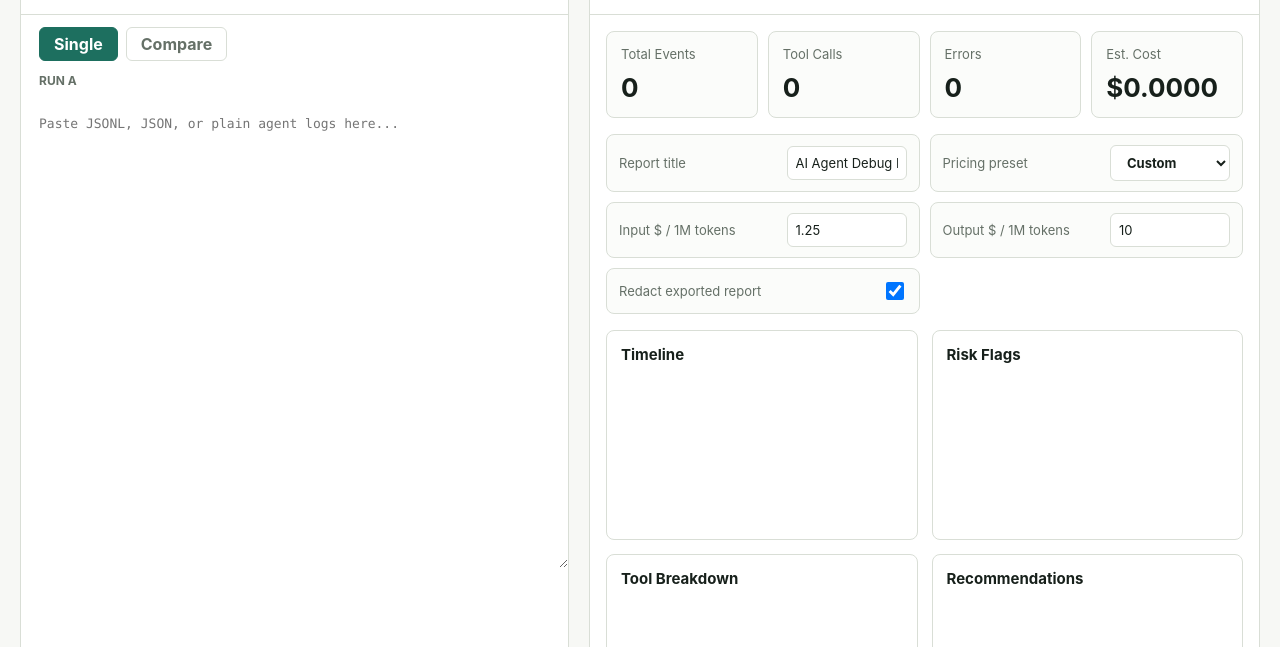
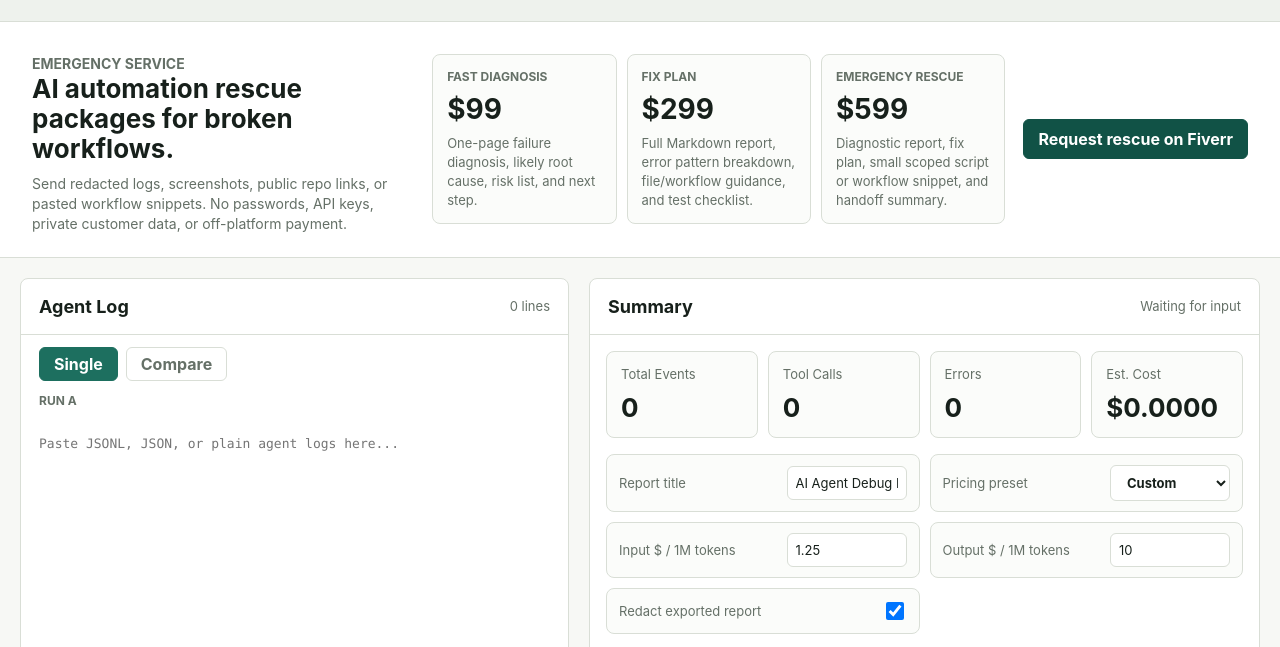
Before and after one commit to butianhua4/ai-agent-debug-kit, a browser extension: page index.html in a window 1280 px wide. Shown: the part 283-930 px from the top of the page. Drawn offline with Linux system fonts and the light colour scheme.

Commit message:
Promote emergency rescue offer

```diff
--- a/index.html
+++ b/index.html
@@ -3,8 +3,8 @@
   <head>
     <meta charset="utf-8">
     <meta name="viewport" content="width=device-width, initial-scale=1">
-    <title>AI Agent Debug Kit</title>
-    <meta name="description" content="Debug AI agent logs in one browser tab. Inspect tool calls, errors, warnings, token cost, risk flags, repeated patterns, and export Markdown reports.">
+    <title>AI Agent Debug Kit | Emergency AI Automation Rescue</title>
+    <meta name="description" content="Debug AI agent logs in one browser tab, or request emergency AI automation rescue for broken agent workflows, Node.js automations, and CI failures.">
     <meta name="theme-color" content="#2563eb">
     <link rel="canonical" href="https://butianhua4.github.io/ai-agent-debug-kit/">
     <meta property="og:type" content="website">
@@ -49,6 +49,7 @@
       <div>
         <p class="eyebrow">AI Agent Debug Kit</p>
         <h1>Inspect agent logs before they become production incidents.</h1>
+        <p class="hero-copy">Need urgent help? Request a scoped rescue for AI agent failures, tool-call errors, Node.js automation breaks, or CI failures.</p>
       </div>
       <div class="actions">
         <select id="sampleSelect" aria-label="Sample scenario">
@@ -71,6 +72,32 @@
         <a class="service-link" href="https://www.fiverr.com/aibuildflow/fix-agent-workflow-errors-and-debug-automation-logs" target="_blank" rel="noopener">Hire Debug Help</a>
       </div>
     </header>
+
+    <section class="rescue-strip" aria-labelledby="rescueTitle">
+      <div>
+        <p class="eyebrow">Emergency service</p>
+        <h2 id="rescueTitle">AI automation rescue packages for broken workflows.</h2>
+        <p>Send redacted logs, screenshots, public repo links, or pasted workflow snippets. No passwords, API keys, private customer data, or off-platform payment.</p>
+      </div>
+      <div class="offer-grid">
+        <article>
+          <span>Fast diagnosis</span>
+          <strong>$99</strong>
+          <p>One-page failure diagnosis, likely root cause, risk list, and next step.</p>
+        </article>
+        <article>
+          <span>Fix plan</span>
+          <strong>$299</strong>
+          <p>Full Markdown report, error pattern breakdown, file/workflow guidance, and test checklist.</p>
+        </article>
+        <article>
+          <span>Emergency rescue</span>
+          <strong>$599</strong>
+          <p>Diagnostic report, fix plan, small scoped script or workflow snippet, and handoff summary.</p>
+        </article>
+      </div>
+      <a class="service-link rescue-cta" href="https://www.fiverr.com/aibuildflow/fix-agent-workflow-errors-and-debug-automation-logs" target="_blank" rel="noopener">Request rescue on Fiverr</a>
+    </section>
 
     <main class="workspace">
       <section class="input-pane" aria-labelledby="inputTitle">
--- a/styles.css
+++ b/styles.css
@@ -57,6 +57,14 @@ h1 {
   letter-spacing: 0;
 }
 
+.hero-copy {
+  max-width: 760px;
+  margin: 14px 0 0;
+  color: var(--muted);
+  font-size: 16px;
+  line-height: 1.45;
+}
+
 h2,
 h3 {
   margin: 0;
@@ -99,6 +107,66 @@ button {
   color: #fff;
   font-weight: 700;
   text-decoration: none;
+}
+
+.rescue-strip {
+  display: grid;
+  grid-template-columns: minmax(280px, 0.8fr) minmax(480px, 1.2fr) auto;
+  gap: 18px;
+  align-items: center;
+  padding: 22px 32px;
+  border-bottom: 1px solid var(--line);
+  background: #fff;
+}
+
+.rescue-strip h2 {
+  margin: 0;
+  font-size: 26px;
+  line-height: 1.15;
+}
+
+.rescue-strip p {
+  margin: 10px 0 0;
+  color: var(--muted);
+  font-size: 14px;
+  line-height: 1.45;
+}
+
+.offer-grid {
+  display: grid;
+  grid-template-columns: repeat(3, minmax(0, 1fr));
+  gap: 10px;
+}
+
+.offer-grid article {
+  min-height: 138px;
+  border: 1px solid var(--line);
+  border-radius: 8px;
+  padding: 14px;
+  background: #fbfcfa;
+}
+
+.offer-grid span {
+  display: block;
+  color: var(--muted);
+  font-size: 12px;
+  font-weight: 700;
+  text-transform: uppercase;
+}
+
+.offer-grid strong {
+  display: block;
+  margin-top: 8px;
+  font-size: 28px;
+}
+
+.offer-grid p {
+  margin-top: 8px;
+  font-size: 13px;
+}
+
+.rescue-cta {
+  white-space: nowrap;
 }
 
 #exportJson {
@@ -495,6 +563,8 @@ textarea {
   .analysis-grid,
   .metrics,
   .pricing,
+  .rescue-strip,
+  .offer-grid,
   .log-fields.compare {
     grid-template-columns: 1fr;
   }
```
Also changed, not shown: README.md.
